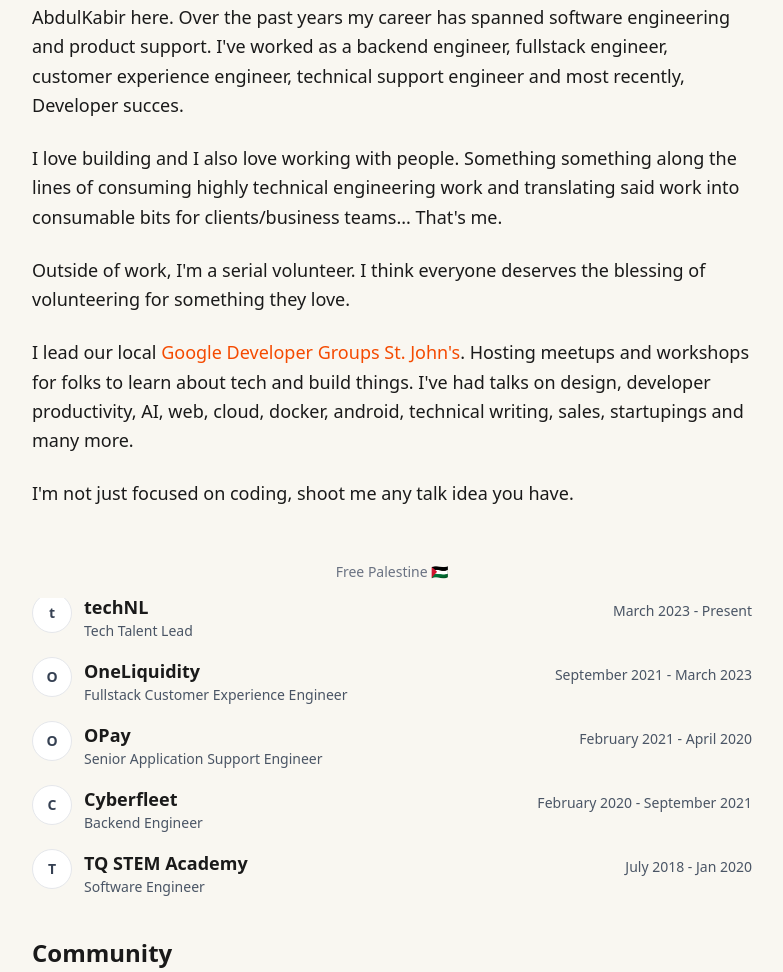
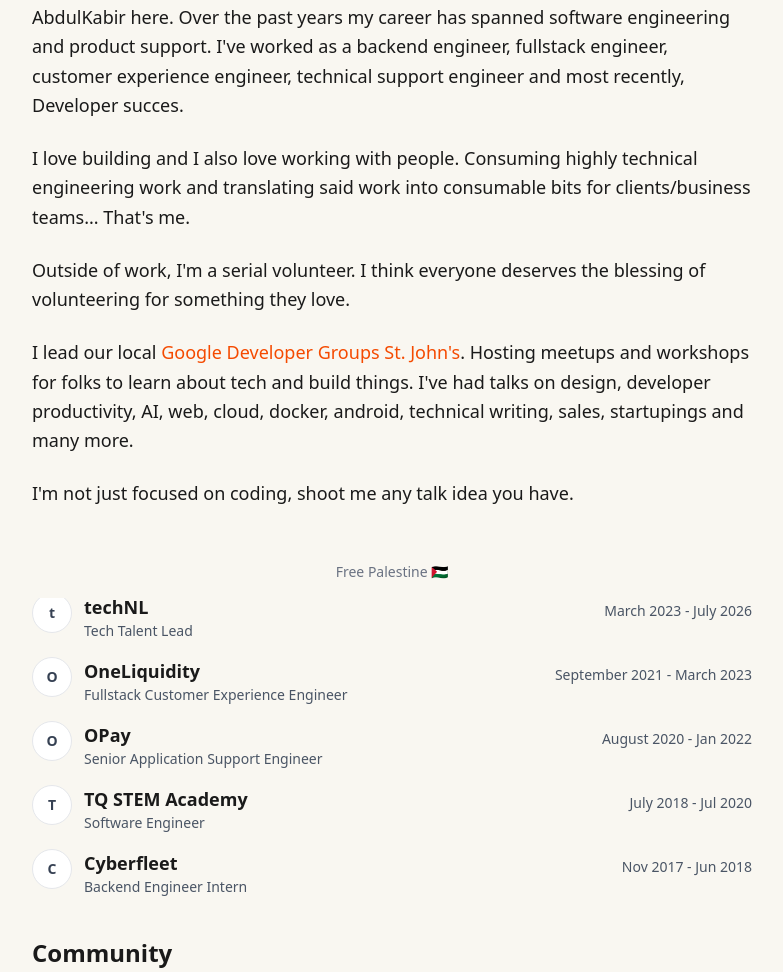
Before and after one commit to justcabyr/portfolio-react, an Astro site: page / in a window 1280 px wide. Shown: the part 202-1174 px from the top of the page, without its empty margins (248-1031 px from the left). Built offline with nearby package versions, Linux system fonts and the light colour scheme; Astro itself is replaced by a stand-in of ours.

Commit message:
updated timeline

```diff
--- a/src/components/Welcome.astro
+++ b/src/components/Welcome.astro
@@ -3,7 +3,7 @@ const workExperience = [
   {
     company: 'techNL',
     role: 'Tech Talent Lead',
-    dates: 'March 2023 - Present'
+    dates: 'March 2023 - July 2026'
   },
   {
     company: 'OneLiquidity',
@@ -13,17 +13,17 @@ const workExperience = [
   {
     company: 'OPay',
     role: 'Senior Application Support Engineer',
-    dates: 'February 2021 - April 2020'
-  },
-  {
-    company: 'Cyberfleet',
-    role: 'Backend Engineer',
-    dates: 'February 2020 - September 2021'
+    dates: 'August 2020 - Jan 2022'
   },
   {
     company: 'TQ STEM Academy',
     role: 'Software Engineer',
-    dates: 'July 2018 - Jan 2020'
+    dates: 'July 2018 - Jul 2020'
+  },
+  {
+    company: 'Cyberfleet',
+    role: 'Backend Engineer Intern',
+    dates: 'Nov 2017 - Jun 2018'
   }
 ];
 ---
@@ -38,8 +38,7 @@ const workExperience = [
   </p>
 
   <p>
-    I love building and I also love working with people. Something something
-    along the lines of consuming highly technical engineering work and
+    I love building and I also love working with people. Consuming highly technical engineering work and
     translating said work into consumable bits for clients/business teams...
     That's me.
   </p>
```
